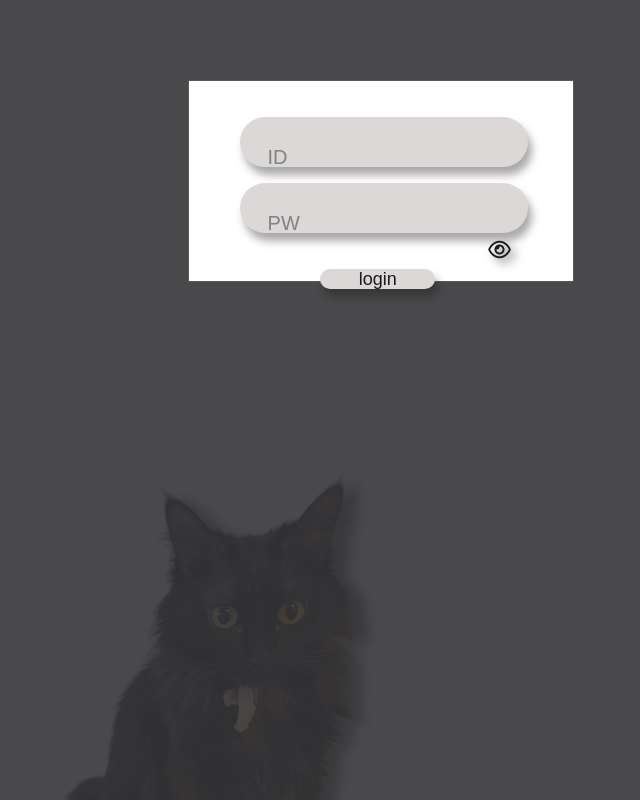
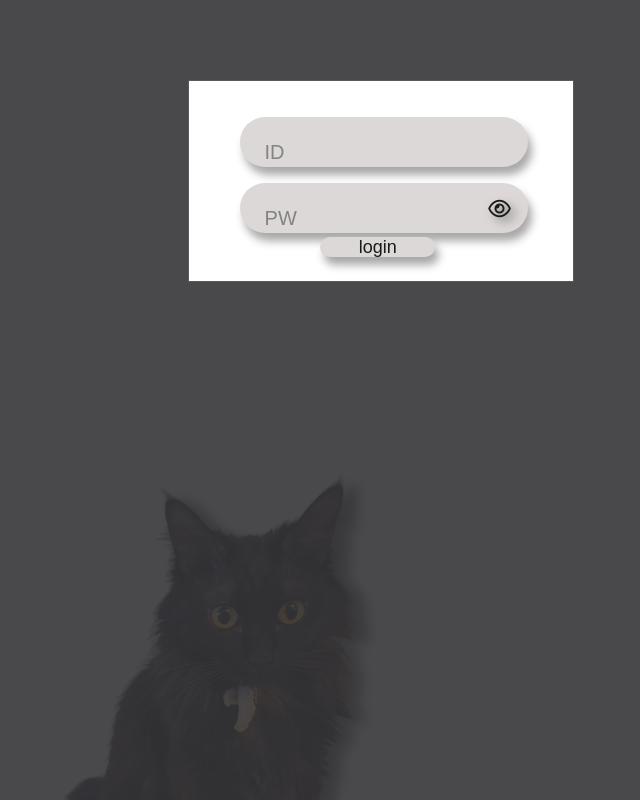
Before and after one commit to yeschan119/memo-store, a website with bundled scripts: page index.html in a window 1280 px wide. Shown: the top 800 px of the page, without its empty margins (260-900 px from the left). Built offline with nearby package versions, Linux system fonts and the light colour scheme.

Commit message:
login position

```diff
--- a/css/style.css
+++ b/css/style.css
@@ -10,6 +10,7 @@
 --color-white: rgb(256, 256, 256);
 
 --size-max-width : 490px;
+--size-max-hight : 300px;
 }
 
 html {
@@ -56,6 +57,7 @@ h1,h2,h3,p,ul {
 
 .login-page {
     max-width: var(--size-max-width);
+    max-height: var(--size-max-hight);
     position: relative;
     top: 10%;
     left: 35%;
@@ -80,9 +82,9 @@ h1,h2,h3,p,ul {
 }
 
 .login-btn {
-    position: relative;
+    position: absolute;
     border: none;
-    top: 10%;
+    top: 70%;
     left: 30%;
     height: 10%;
     width: 30%;
@@ -95,7 +97,9 @@ h1,h2,h3,p,ul {
 }
 
 .login-id, .login-pw {
+    position : absolute;
     margin-left: .5rem;
+    top: 10%;
     left: 7px;
     border: none;
     background: none;
@@ -109,10 +113,10 @@ h1,h2,h3,p,ul {
 }
 
 .login-pw-btn {
-    position: relative;
+    position: absolute;
     border: none;
-    bottom: 100%;
-    left: 82%;
+    top: 30%;
+    left: 85%;
     height: 40%;
     width: 10%;
     background: none;
@@ -121,7 +125,6 @@ h1,h2,h3,p,ul {
     padding: 0px;
     /* box-shadow: 5px 5px 10px rgba(0,0,0,0.38); */
     filter: drop-shadow(5px 5px 5px #6e6b6b);
-    margin: 1rem;
     font-size: 20px;
 }
 
```
